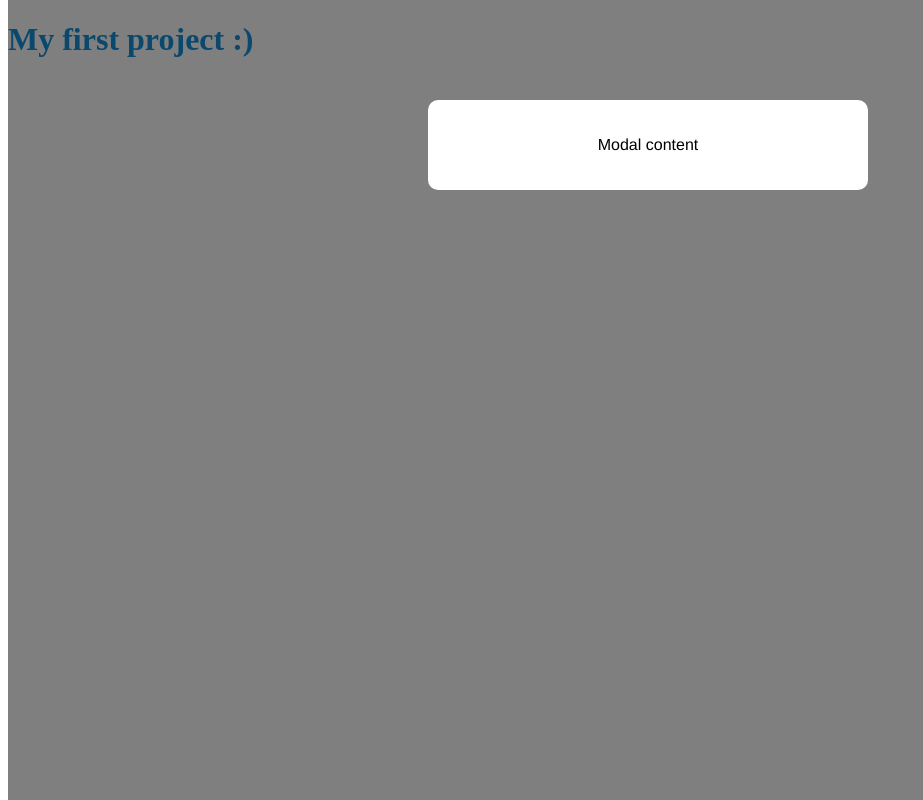
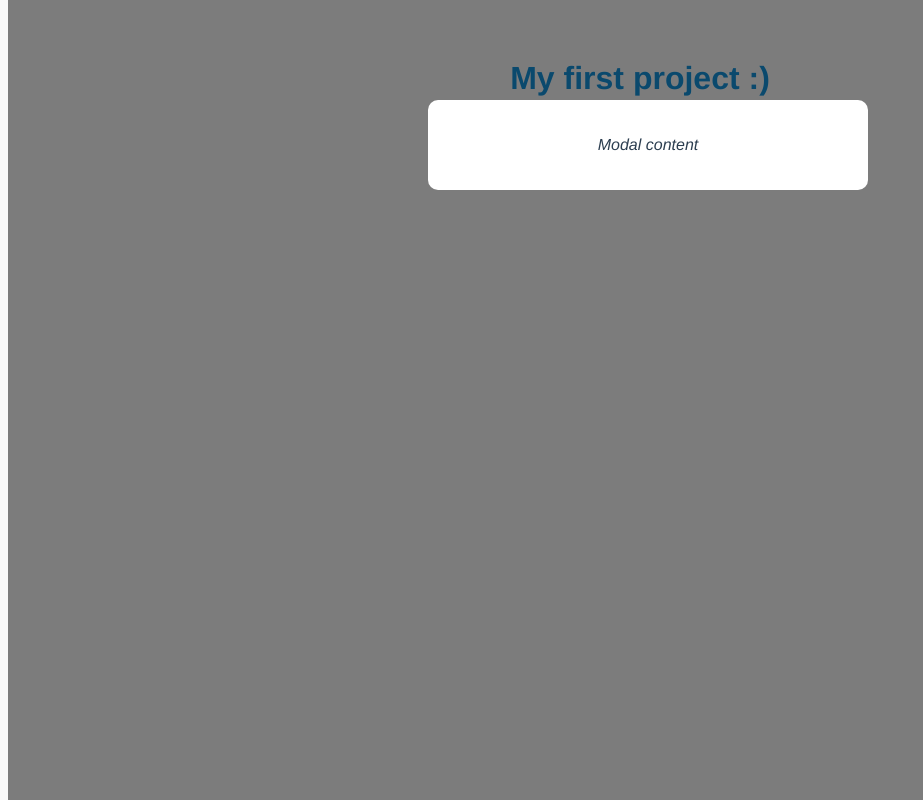
Before and after one commit to kasparlaurenz/learning-vue3, a Vue app: page / in a window 1280 px wide. Shown: the whole page, without its empty margins (0-923 px from the left). Built offline with nearby package versions, Linux system fonts and the light colour scheme.

Commit message:
setting up global css file

```diff
--- a/src/App.vue
+++ b/src/App.vue
@@ -15,16 +15,10 @@ export default {
       title: "My first project :)",
     };
   },
-  methods: {
-    handleClick() {
-      this.$refs.name.classList.add("active");
-      this.$refs.name.focus();
-    },
-  },
 };
 </script>
 
-<style scoped>
+<style>
 #app {
   font-family: Avenir, Helvetica, Arial, sans-serif;
   -webkit-font-smoothing: antialiased;
--- /dev/null
+++ b/src/assets/global.css
@@ -0,0 +1,3 @@
+p {
+  font-style: italic;
+}
```
Also changed, not shown: src/main.js (+4 -3 lines).
